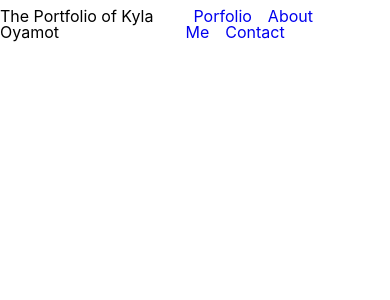
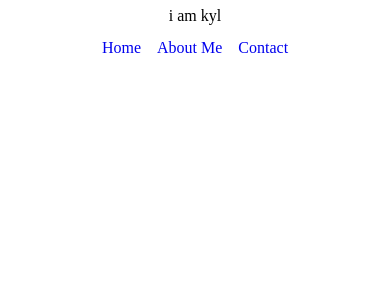
Before and after one commit to Koyamot/portfolio, a React (Create React App) app: page / in a window 390 px wide. Shown: the top 300 px of the page. Built offline with nearby package versions, Linux system fonts and the light colour scheme.

Commit message:
start breakpoints

```diff
--- a/package.json
+++ b/package.json
@@ -3,6 +3,7 @@
   "version": "0.1.0",
   "private": true,
   "dependencies": {
+    "include-media": "^1.4.10",
     "node-sass": "^4.14.1",
     "react": "^16.6.1",
     "react-dom": "^16.6.1",
--- a/src/App.js
+++ b/src/App.js
@@ -1,8 +1,7 @@
 import React from 'react';
 // import { useEffect, useState } from 'react';
-import './App.scss';
 
-import Header from "./components/Header"
+import Header from "./components/common/Header"
 
 function App() {
 
--- a/src/components/Header.scss
+++ /dev/null
@@ -1,11 +0,0 @@
-header {
-    display: flex;
-    justify-content: space-evenly;
-    flex-direction: row;
-
-    a {
-        text-decoration: none;
-        padding: 24px 8px;
-    }
-
-}
--- a/src/components/Header.js
+++ b/src/components/common/Header.js
@@ -1,14 +1,13 @@
 import React from "react";
-import "./Header.scss";
 
 
 
 const Header = () => {
     return (
         <header>
-        <h2>The Portfolio of Kyla Oyamot</h2>
+        <h2>i am kyl</h2>
         <nav>
-          <a className="header-a" href="#">Porfolio</a>
+          <a className="header-a" href="#">Home</a>
           <a className="header-a" href="#">About Me</a>
           <a className="header-a" href="#">Contact</a>
         </nav>
--- a/src/index.js
+++ b/src/index.js
@@ -1,6 +1,6 @@
 import React from 'react';
 import ReactDOM from 'react-dom';
-import './index.css';
+import './styles/index.scss';
 import App from './App';
 
 ReactDOM.render(<App />, document.getElementById('root'));
--- /dev/null
+++ b/src/styles/common/Header.scss
@@ -0,0 +1,20 @@
+header {
+    display: flex;
+    justify-content: space-evenly;
+    flex-direction: row;
+
+    a {
+        text-decoration: none;
+        padding: 24px 8px;
+    }
+
+    @include media(">=phone", "<=tablet") {
+        flex-direction: column;
+        align-items: center;
+
+        nav {
+            padding-top: 16px;
+        }
+      }
+
+}
--- /dev/null
+++ b/src/styles/globals.scss
@@ -0,0 +1,7 @@
+@import "~include-media/dist/_include-media.scss";
+
+$breakpoints: (
+  phone: 319px,
+  tablet: 768px,
+  desktop: 1024px,
+);
--- /dev/null
+++ b/src/styles/index.scss
@@ -0,0 +1,11 @@
+/** Meyer CSS Reset */
+@import "./reset.css";
+
+/** import general */
+@import "./globals.scss";
+
+/**import common **/
+@import './common/Header.scss';
+
+/**import pages **/
+@import "./pages/App.scss"
--- /dev/null
+++ b/src/styles/reset.css
@@ -0,0 +1,48 @@
+/* http://meyerweb.com/eric/tools/css/reset/
+   v2.0 | 20110126
+   License: none (public domain)
+*/
+
+html, body, div, span, applet, object, iframe,
+h1, h2, h3, h4, h5, h6, p, blockquote, pre,
+a, abbr, acronym, address, big, cite, code,
+del, dfn, em, img, ins, kbd, q, s, samp,
+small, strike, strong, sub, sup, tt, var,
+b, u, i, center,
+dl, dt, dd, ol, ul, li,
+fieldset, form, label, legend,
+table, caption, tbody, tfoot, thead, tr, th, td,
+article, aside, canvas, details, embed,
+figure, figcaption, footer, header, hgroup,
+menu, nav, output, ruby, section, summary,
+time, mark, audio, video {
+	margin: 0;
+	padding: 0;
+	border: 0;
+	font-size: 100%;
+	font: inherit;
+	vertical-align: baseline;
+}
+/* HTML5 display-role reset for older browsers */
+article, aside, details, figcaption, figure,
+footer, header, hgroup, menu, nav, section {
+	display: block;
+}
+body {
+	line-height: 1;
+}
+ol, ul {
+	list-style: none;
+}
+blockquote, q {
+	quotes: none;
+}
+blockquote:before, blockquote:after,
+q:before, q:after {
+	content: '';
+	content: none;
+}
+table {
+	border-collapse: collapse;
+	border-spacing: 0;
+}
```
Also changed, not shown: src/styles/pages/App.scss (renamed from src/App.scss), 1 other file (tests, documents, lock files or other folders).
